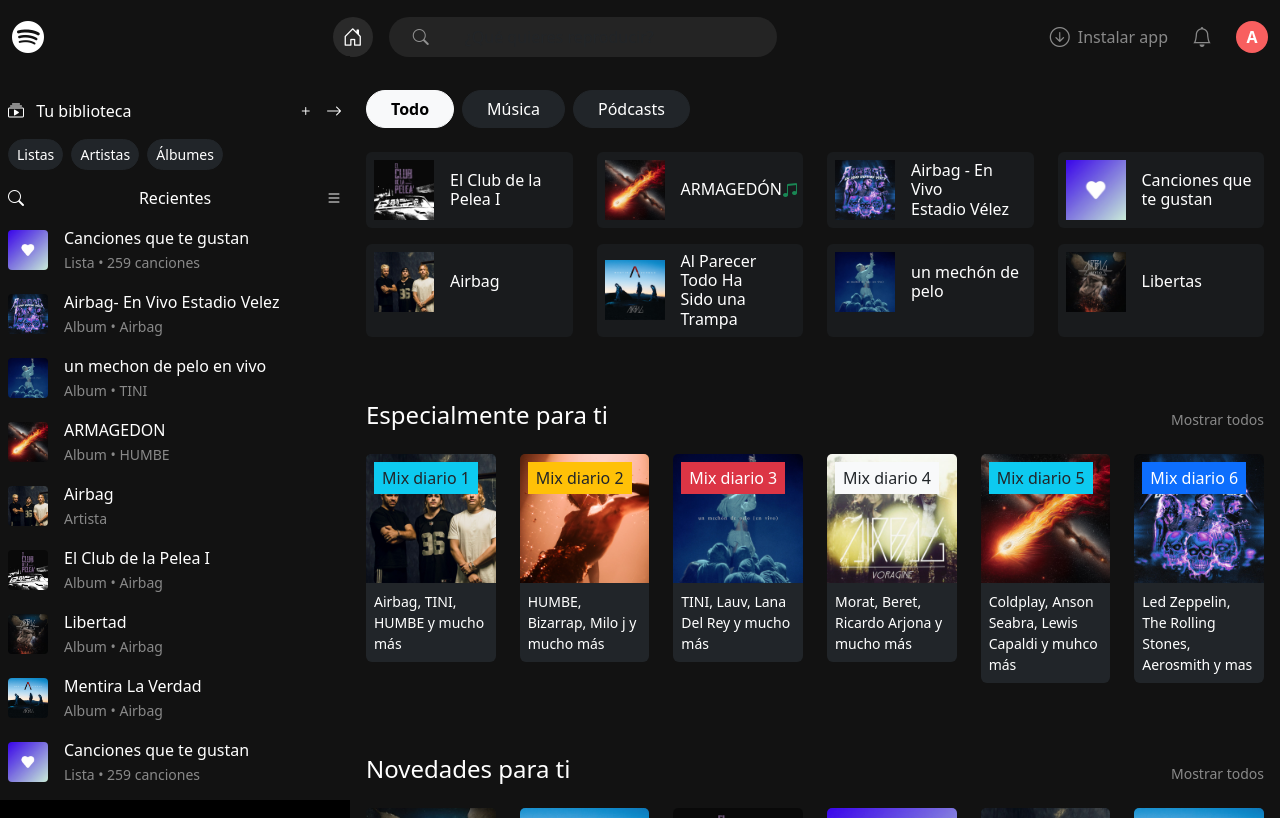
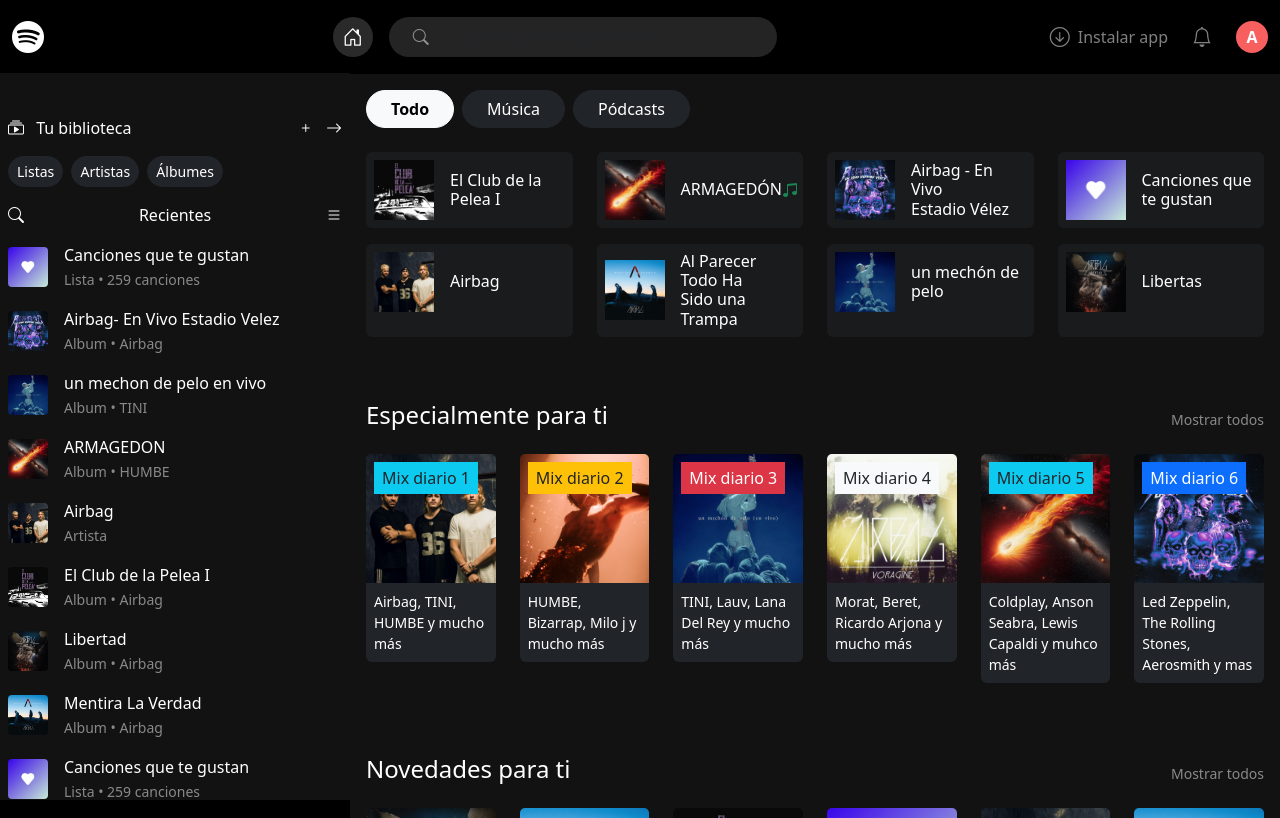
Before and after one commit to Agusfoutel/Spotify, a plain HTML site: page index.html in a window 1280 px wide. Drawn offline with nearby package versions, Linux system fonts and the light colour scheme.

Commit message:
change background-color navbar

```diff
--- a/index.html
+++ b/index.html
@@ -11,7 +11,7 @@
 
   <body>
     <!-- Navbar -->
-    <nav class="navbar navbar-expand-lg" style="background-color: #121212;">
+    <nav class="navbar navbar-expand-lg" style="background-color: #000000;">
         <div class="container-fluid">
             <!-- Logo de Spotify -->
             <a class="navbar-brand me-3" href="#">
--- a/style.css
+++ b/style.css
@@ -8,7 +8,7 @@
 .sidebar {
     position: fixed; /* Fijamos el sidebar */
     left: 0;
-    top: 56px;
+    top: 73px;
     bottom: 0;
     background-color: #121212;
     overflow-y: auto; /* Scroll vertical */
```
